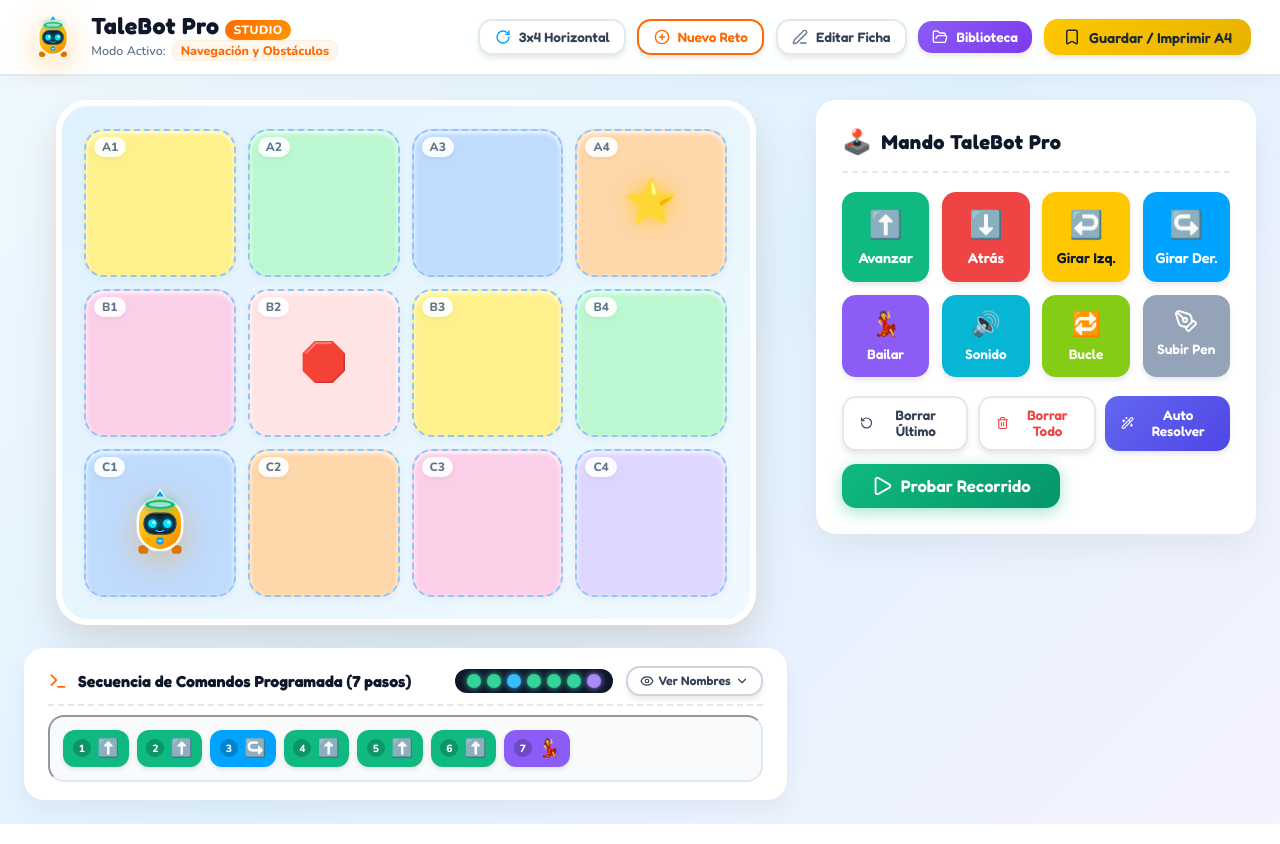
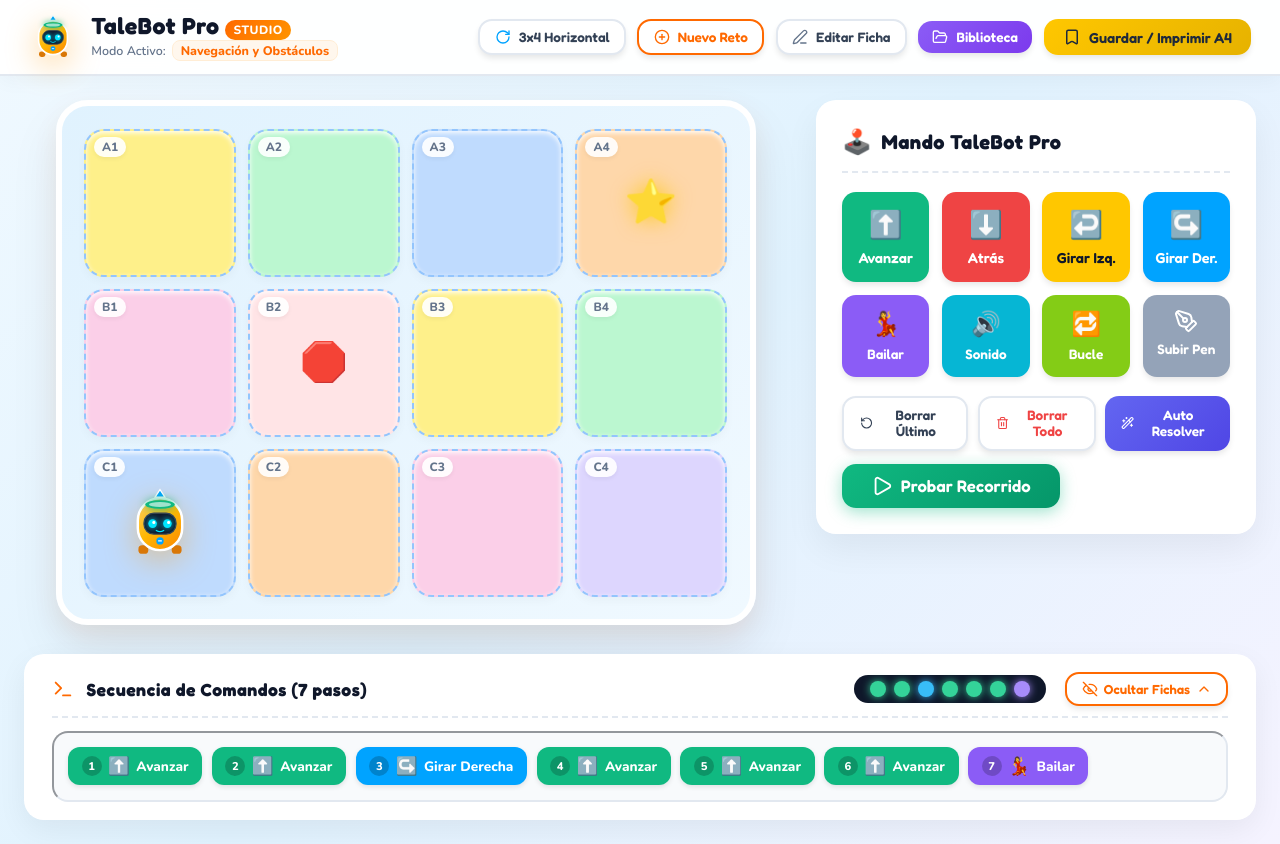
Before and after one commit to miguelpicado/tale-bot-challenge, a React (Vite) app: page / in a window 1280 px wide. Built offline with nearby package versions, Linux system fonts and the light colour scheme.

Commit message:
Layout: CommandSequenceBar spans 100% full width across entire page under map and sidebar with collapsible command cards

```diff
--- a/src/App.jsx
+++ b/src/App.jsx
@@ -251,14 +251,20 @@
         margin: '0 auto',
         padding: '1.5rem',
         flex: 1,
+        display: 'flex',
+        flexDirection: 'column',
+        gap: '1.8rem'
+      }}>
+        {/* Top Split Area: Prominent Grid Canvas + Right Controller Sidebar */}
+        <div style={{
           display: 'grid',
           gridTemplateColumns: '1fr 440px',
           gap: '1.8rem',
-        alignItems: 'start'
+          alignItems: 'start',
+          width: '100%'
         }}>
-        {/* Left Hero Column: Prominent 3x4 Grid Map Canvas & Full-Width Command Sequence Bar */}
-        <section style={{ display: 'flex', flexDirection: 'column', gap: '1.4rem', alignItems: 'stretch', width: '100%' }}>
-          {/* Prominent Grid Canvas */}
+          {/* Hero Grid Canvas */}
+          <section style={{ display: 'flex', flexDirection: 'column', alignItems: 'center', width: '100%' }}>
             <GridCanvas
               numRows={numRows}
               numCols={numCols}
@@ -273,18 +279,10 @@
               onToggleObstacle={handleToggleObstacle}
               onClearCell={handleClearCell}
             />
-
-          {/* Full-Width Programmed Command Sequence Bar directly under Map */}
-          <CommandSequenceBar
-            commands={currentChallenge.commands || []}
-            isPlaying={isPlaying}
-            currentStep={currentStep}
-          />
           </section>
 
-        {/* Right Sidebar: Spacious TaleBot Controller & Shape Drawer (If active) */}
+          {/* Right Controller Sidebar */}
           <aside style={{ display: 'flex', flexDirection: 'column', gap: '1.2rem' }}>
-          {/* TaleBot Controller Deck */}
             <TaleBotController
               commands={currentChallenge.commands || []}
               onAddCommand={handleAddCommand}
@@ -300,11 +298,18 @@
               })}
             />
 
-          {/* Shape Catalog Drawer if Drawing Mode is Active */}
             {isDrawingMode && (
               <ShapeCatalogDrawer onSelectShape={handleSelectShapeFromDrawer} />
             )}
           </aside>
+        </div>
+
+        {/* FULL WIDTH Command Sequence Bar spanning under BOTH the Map AND the Sidebar! */}
+        <CommandSequenceBar
+          commands={currentChallenge.commands || []}
+          isPlaying={isPlaying}
+          currentStep={currentStep}
+        />
       </main>
 
       {/* Modals */}
--- a/src/components/CommandSequenceBar.jsx
+++ b/src/components/CommandSequenceBar.jsx
@@ -7,48 +7,49 @@
   isPlaying = false,
   currentStep = 0
 }) {
-  // Toggle to show/hide text badges on command buttons (only LEDs / compact icons shown by default or on toggle)
-  const [showTextDetails, setShowTextDetails] = useState(false);
+  // Toggle to show/hide the entire row of command buttons/cards
+  const [showButtonsRow, setShowButtonsRow] = useState(true);
 
   return (
     <div className="tb-card" style={{
-      width: '100%', // Full width under map and main toolbar
-      padding: '1rem 1.4rem',
+      width: '100%',
+      padding: '1rem 1.6rem',
       background: '#FFFFFF',
-      boxShadow: '0 10px 25px rgba(0,0,0,0.05)',
+      boxShadow: '0 10px 30px rgba(0,0,0,0.06)',
       display: 'flex',
       flexDirection: 'column',
-      gap: '0.6rem'
+      gap: '0.8rem',
+      borderRadius: '20px'
     }}>
-      {/* Header Bar with LEDs Ring & Toggle Dropdown for Text */}
+      {/* Header Bar with LEDs Ring & Toggle Button for Command Buttons */}
       <div style={{
         display: 'flex',
         alignItems: 'center',
         justifyContent: 'space-between',
-        borderBottom: '2px dashed #E2E8F0',
-        paddingBottom: '0.5rem',
+        borderBottom: showButtonsRow ? '2px dashed #E2E8F0' : 'none',
+        paddingBottom: showButtonsRow ? '0.6rem' : '0rem',
         flexWrap: 'wrap',
-        gap: '0.6rem'
+        gap: '0.8rem'
       }}>
-        <div style={{ display: 'flex', alignItems: 'center', gap: '0.6rem' }}>
-          <Terminal size={20} color="#FF6900" />
-          <span style={{ fontFamily: 'Fredoka', fontWeight: 700, fontSize: '1rem', color: '#0F172A' }}>
-            Secuencia de Comandos Programada ({commands.length} pasos)
-          </span>
+        <div style={{ display: 'flex', alignItems: 'center', gap: '0.8rem' }}>
+          <Terminal size={22} color="#FF6900" />
+          <h3 style={{ fontFamily: 'Fredoka', fontWeight: 700, fontSize: '1.1rem', color: '#0F172A' }}>
+            Secuencia de Comandos ({commands.length} pasos)
+          </h3>
         </div>
 
-        <div style={{ display: 'flex', alignItems: 'center', gap: '0.8rem' }}>
-          {/* LED Ring replica */}
+        <div style={{ display: 'flex', alignItems: 'center', gap: '1.2rem', flexWrap: 'wrap' }}>
+          {/* LED Ring replica bar (ALWAYS VISIBLE!) */}
           <div style={{
             display: 'flex',
             alignItems: 'center',
-            gap: '6px',
+            gap: '8px',
             background: '#0F172A',
-            padding: '5px 12px',
-            borderRadius: '20px'
+            padding: '6px 16px',
+            borderRadius: '24px'
           }}>
             {commands.length === 0 ? (
-              <span style={{ color: '#64748B', fontSize: '0.72rem', fontWeight: 800 }}>LEDS LISTOS</span>
+              <span style={{ color: '#64748B', fontSize: '0.78rem', fontWeight: 800 }}>LEDS LISTOS</span>
             ) : (
               commands.map((cmd, idx) => {
                 const cmdInfo = COMMAND_TYPES[cmd.id] || COMMAND_TYPES.FORWARD;
@@ -57,15 +58,15 @@
                   <div
                     key={idx}
                     style={{
-                      width: '14px',
-                      height: '14px',
+                      width: '16px',
+                      height: '16px',
                       borderRadius: '50%',
                       background: cmdInfo.ledColor,
                       boxShadow: isStepActive
-                        ? `0 0 14px ${cmdInfo.ledColor}, 0 0 20px #FFFFFF`
-                        : `0 0 6px ${cmdInfo.ledColor}`,
-                      transform: isStepActive ? 'scale(1.4)' : 'scale(1)',
-                      transition: 'all 0.2s ease'
+                        ? `0 0 16px ${cmdInfo.ledColor}, 0 0 24px #FFFFFF`
+                        : `0 0 8px ${cmdInfo.ledColor}`,
+                      transform: isStepActive ? 'scale(1.45)' : 'scale(1)',
+                      transition: 'all 0.2s cubic-bezier(0.34, 1.56, 0.64, 1)'
                     }}
                     title={`${idx + 1}. ${cmdInfo.name}`}
                   />
@@ -74,33 +75,35 @@
             )}
           </div>
 
-          {/* Toggle Text Badges Button */}
+          {/* Toggle Button to show/hide the row of command buttons */}
           <button
-            onClick={() => setShowTextDetails(!showTextDetails)}
+            onClick={() => setShowButtonsRow(!showButtonsRow)}
             className="tb-btn tb-btn-secondary"
             style={{
-              padding: '0.35rem 0.75rem',
-              fontSize: '0.78rem',
-              gap: '4px',
-              borderColor: '#CBD5E1'
+              padding: '0.45rem 0.9rem',
+              fontSize: '0.82rem',
+              gap: '6px',
+              borderColor: '#FF6900',
+              color: '#FF6900'
             }}
           >
-            {showTextDetails ? <EyeOff size={14} /> : <Eye size={14} />}
-            <span>{showTextDetails ? 'Ocultar Nombres' : 'Ver Nombres'}</span>
-            {showTextDetails ? <ChevronUp size={14} /> : <ChevronDown size={14} />}
+            {showButtonsRow ? <EyeOff size={16} /> : <Eye size={16} />}
+            <span>{showButtonsRow ? 'Ocultar Fichas' : 'Ver Fichas de Comandos'}</span>
+            {showButtonsRow ? <ChevronUp size={16} /> : <ChevronDown size={16} />}
           </button>
         </div>
       </div>
 
-      {/* Programmed Sequence Strip */}
+      {/* Collapsible Row of Command Buttons */}
+      {showButtonsRow && (
         <div style={{
           background: '#F8FAFC',
           borderRadius: '16px',
-        padding: '0.8rem',
-        minHeight: '60px',
+          padding: '0.9rem',
+          minHeight: '66px',
           display: 'flex',
           alignItems: 'center',
-        gap: '0.5rem',
+          gap: '0.6rem',
           overflowX: 'auto',
           border: '2px inset #E2E8F0',
           width: '100%'
@@ -110,7 +113,7 @@
               width: '100%',
               textAlign: 'center',
               color: '#94A3B8',
-            fontSize: '0.88rem',
+              fontSize: '0.9rem',
               fontWeight: 700
             }}>
               Pulsa los botones del mando para programar la secuencia de movimientos...
@@ -126,7 +129,7 @@
                   style={{
                     background: cmdInfo.color,
                     color: cmdInfo.textColor,
-                  padding: showTextDetails ? '0.45rem 0.8rem' : '0.4rem 0.6rem',
+                    padding: '0.45rem 0.85rem',
                     borderRadius: '12px',
                     fontWeight: 800,
                     fontSize: '0.85rem',
@@ -134,7 +137,7 @@
                     alignItems: 'center',
                     gap: '0.4rem',
                     whiteSpace: 'nowrap',
-                  boxShadow: isStepActive ? `0 0 16px ${cmdInfo.color}` : '0 2px 5px rgba(0,0,0,0.1)',
+                    boxShadow: isStepActive ? `0 0 18px ${cmdInfo.color}` : '0 2px 5px rgba(0,0,0,0.1)',
                     transform: isStepActive ? 'scale(1.15)' : 'scale(1)',
                     transition: 'all 0.2s cubic-bezier(0.34, 1.56, 0.64, 1)'
                   }}
@@ -142,27 +145,24 @@
                   <span style={{
                     background: 'rgba(0,0,0,0.2)',
                     borderRadius: '50%',
-                  width: '18px',
-                  height: '18px',
+                    width: '20px',
+                    height: '20px',
                     display: 'flex',
                     alignItems: 'center',
                     justifyContent: 'center',
-                  fontSize: '0.65rem'
+                    fontSize: '0.7rem'
                   }}>
                     {idx + 1}
                   </span>
 
                   <span style={{ fontSize: '1.1rem' }}>{cmdInfo.icon}</span>
-
-                {/* Text name shown ONLY when text details toggle is active! */}
-                {showTextDetails && (
                   <span>{cmdInfo.name}</span>
-                )}
                 </div>
               );
             })
           )}
         </div>
+      )}
     </div>
   );
 }
```
Lines whose indentation alone changed are shown as unchanged.
